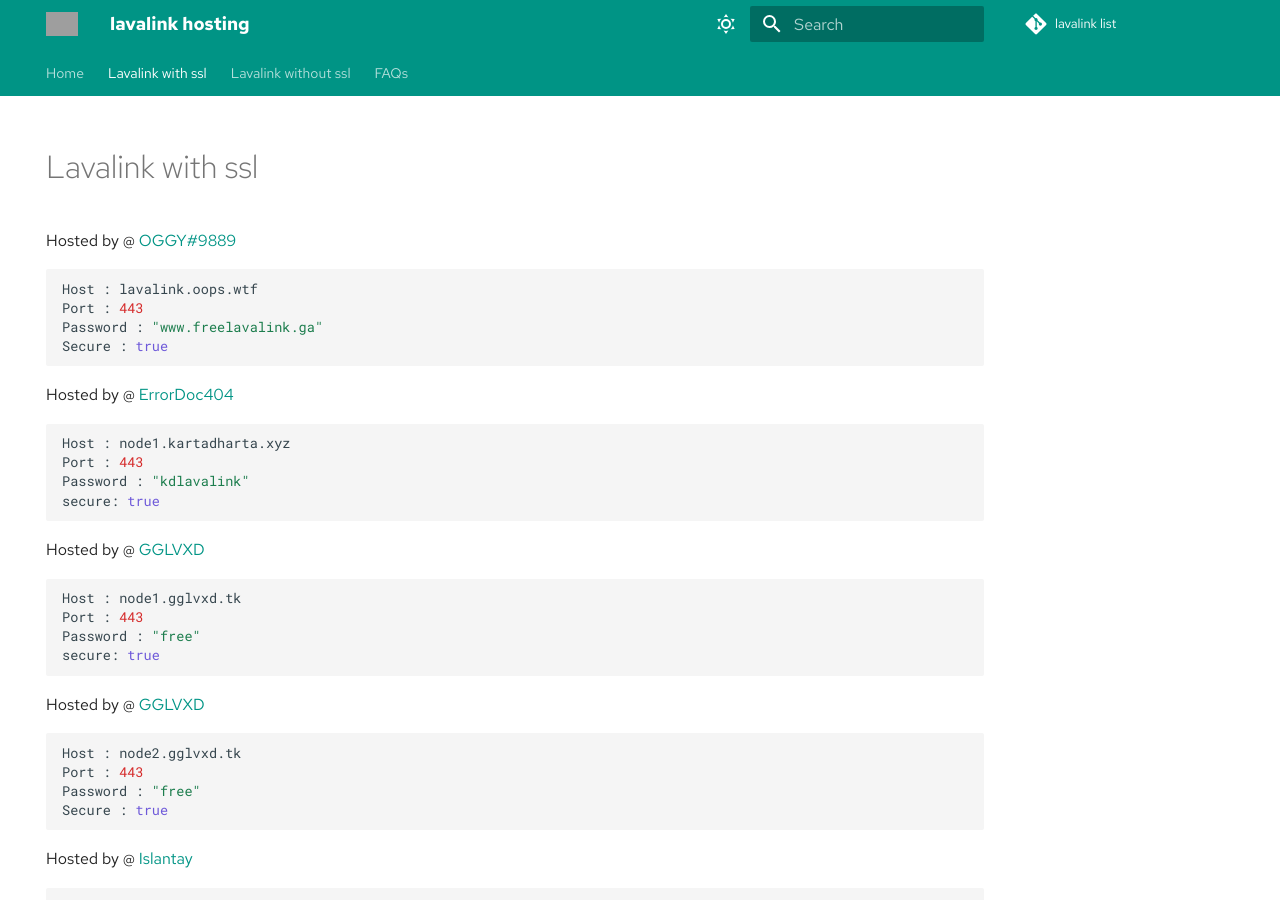
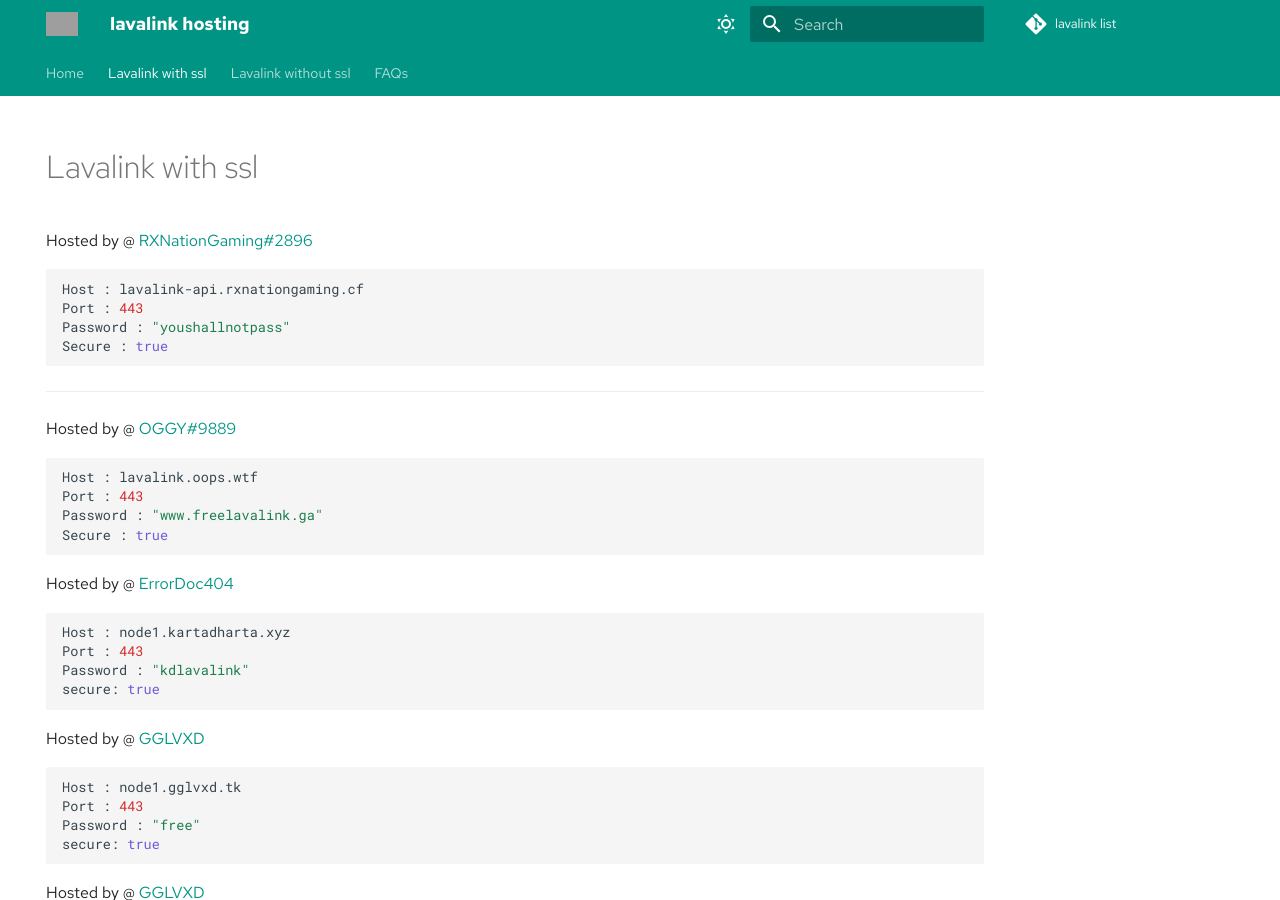
Before and after one commit to DarrenOfficial/lavalink-list, an MkDocs documentation site: the page built from docs/SSL/lavalink-with-ssl.md, in a window 1280 px wide and 900 px high. Built offline with MkDocs 1.6.1 and Material for MkDocs 9.7.7, drawn with Linux system fonts in a browser that asks for light colours; comment, search, counter and statistics services are not loaded; grey boxes are pictures that could not be loaded.

Commit message:
Tested + working
Working lavalink server

````diff
--- a/docs/SSL/lavalink-with-ssl.md
+++ b/docs/SSL/lavalink-with-ssl.md
@@ -3,6 +3,14 @@ title: Lavalink with SSL
 description: SSL Uses Secure WS connection, whilst No SSL uses standard WS. if you want to use the SSL lavalink you need to make sure your bot uses that protocol.
 ---
 
+---
+Hosted by @ [RXNationGaming#2896](https://www.rxnationgaming.cf)
+```bash
+Host : lavalink-api.rxnationgaming.cf
+Port : 443
+Password : "youshallnotpass"
+Secure : true
+```
 ---
 Hosted by @ [OGGY#9889](https://www.freelavalink.ga)
 ```bash
````
